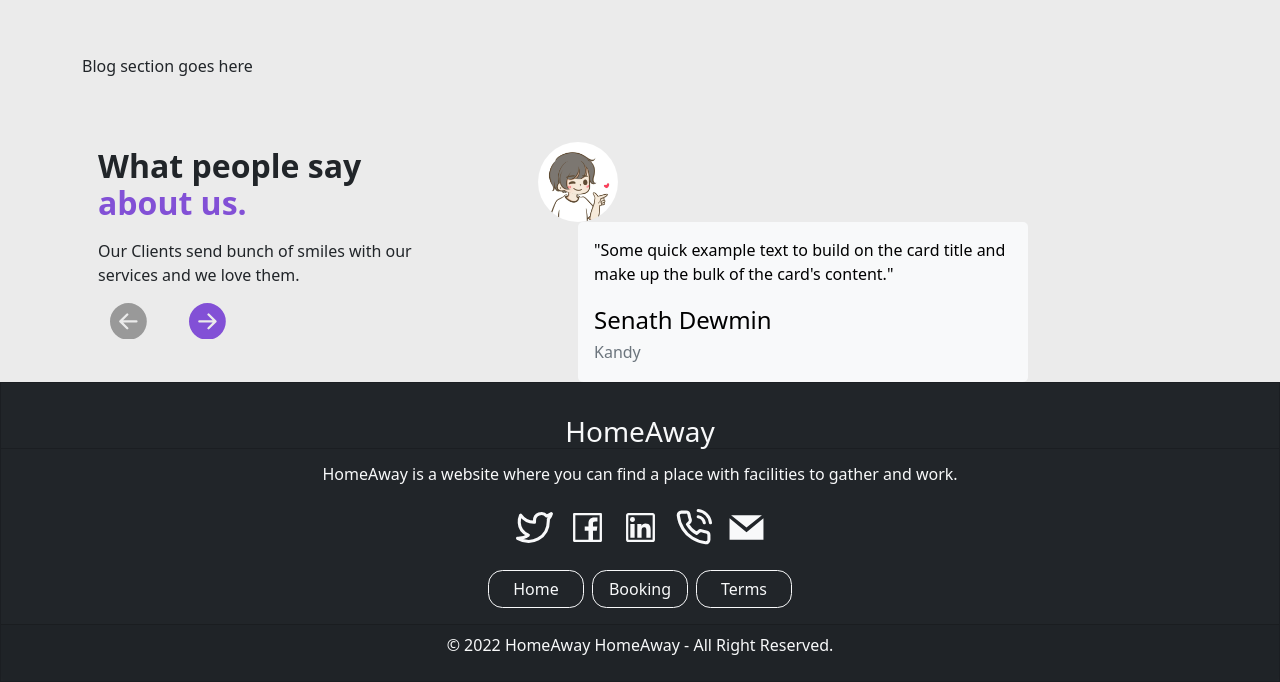
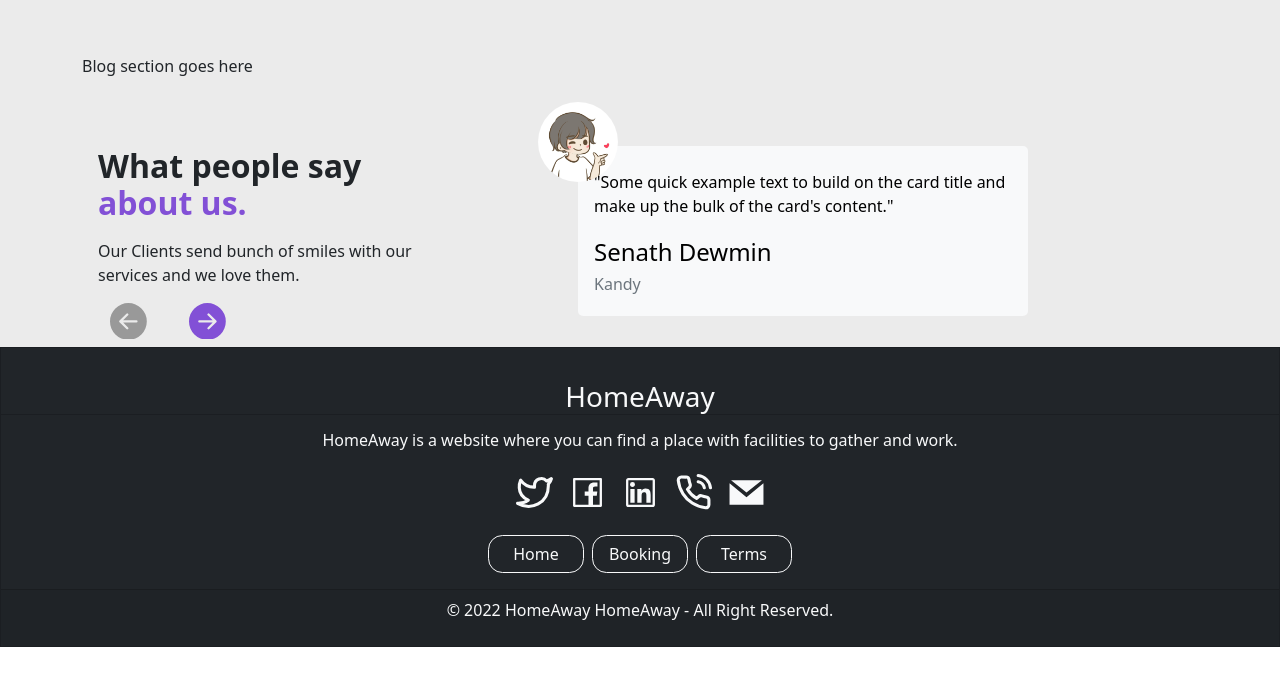
Before and after one commit to GP-43/homeaway-frontend, a React (Create React App) app: page / in a window 1280 px wide. Shown: the part 1563-2245 px from the top of the page. After the commit the page ends 2210 px from the top, so only its background shows below. Built offline with nearby package versions, Linux system fonts and the light colour scheme.

Commit message:
card done

```diff
--- a/src/assets/styles/partials/anons/_aboutsection.scss
+++ b/src/assets/styles/partials/anons/_aboutsection.scss
@@ -32,24 +32,17 @@
 }
 .msg-card{
     width:450px;
-    height: 160px;
+    height: 170px;
     color: #000000;
     border-radius: 5px;
+    position: relative;
 }
-//.msg-box-details{
-//    width:470px;
-//    color: #000000;
-//    text-align: left;
-//    margin-left: -40px;
-//    border-radius: 5px;
-//    z-index: 1;
-//    p,h4,h6{
-//        margin-left:10px;
-//    }
-//}
 .msg-prof-image{
     width: 80px;
     height:80px;
     border-radius: 100%;
     margin-left: -40px;
+    margin-top:-40px;
+    position: absolute;
+    z-index: 1;
 }
--- a/src/components/anons/aboutsection/ClientCard.jsx
+++ b/src/components/anons/aboutsection/ClientCard.jsx
@@ -19,7 +19,7 @@ function ClientCard () {
           aboutUsMsg.map((i) => (
       <Card className="client-msg-card bg-transparent">
       <img src={i.src} className="msg-prof-image" />
-        <Card.Body className="msg-card bg-light">
+        <Card.Body className="msg-card bg-light pt-4 mt-1">
           <Card.Text>
             "{i.msg}"
           </Card.Text>
@@ -27,23 +27,6 @@ function ClientCard () {
           <Card.Subtitle className="mt-2 text-muted">{i.location}</Card.Subtitle>
         </Card.Body>
       </Card>))}
-
-      {/*<Carousel className="client-msg-ard">*/}
-      {/*  {aboutUsMsg &&*/}
-      {/*      aboutUsMsg.map((i) => (*/}
-      {/*          <Carousel.Item className="msg-card bg-transparent" interval={10000000}>*/}
-      {/*            <img*/}
-      {/*                className="msg-prof-image"*/}
-      {/*                src={i.src}*/}
-      {/*            />*/}
-      {/*            <Carousel.Caption className="msg-box-details bg-light">*/}
-      {/*              <p>{i.msg}</p>*/}
-      {/*              <h4>{i.name}</h4>*/}
-      {/*              <h6>{i.location}</h6>*/}
-      {/*            </Carousel.Caption>*/}
-      {/*          </Carousel.Item>*/}
-      {/*      ))}*/}
-      {/*</Carousel>*/}
     </Row>
   )
 }
```
